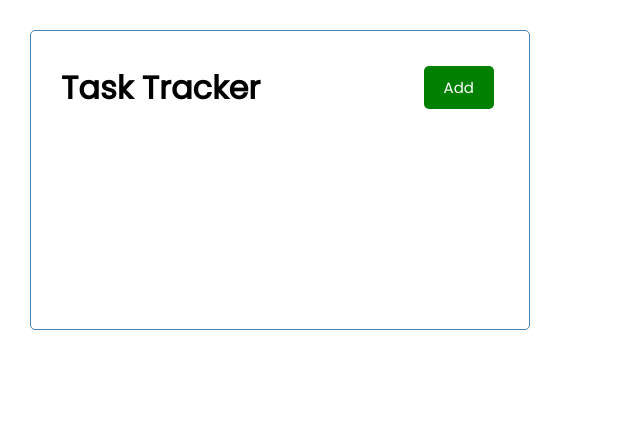
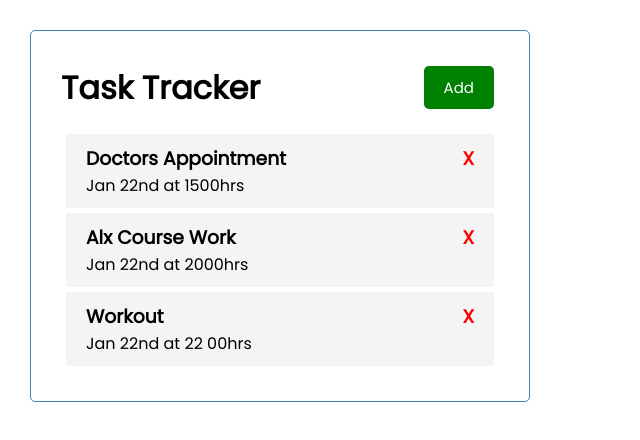
Before and after one commit to jumaantony/task-tracker, a React (Create React App) app: page / in a window 1280 px wide. Shown: the top 440 px of the page, without its empty margins (0-640 px from the left). Built offline with nearby package versions, Linux system fonts and the light colour scheme.

Commit message:
created tasks and the ability to delete them

```diff
--- a/src/App.js
+++ b/src/App.js
@@ -1,10 +1,39 @@
-import Header from './components/Header'
+import {React, useState} from 'react'
 import './App.css';
+import Header from './components/Header';
+import Tasks from './components/Tasks';
 
 function App() {
+  const [tasks, setTasks] = useState([
+    {
+        id: 1,
+        text: 'Doctors Appointment',
+        day: 'Jan 22nd at 1500hrs',
+        reminder: true
+    },
+    {
+        id: 2,
+        text: 'Alx Course Work',
+        day: 'Jan 22nd at 2000hrs',
+        reminder: true,
+    },
+    {
+        id: 3,
+        text: 'Workout',
+        day: 'Jan 22nd at 22 00hrs',
+        reminder: false,
+    },
+  ])
+
+  // Delete Task Func
+  const deleteTask  = (id) => {
+    setTasks(tasks.filter((task) => task.id !== id ))
+  }
+
   return (
     <div className='container'>
       <Header />
+      <Tasks tasks={tasks} onDelete={deleteTask} />
     </div>
   );
 }
--- /dev/null
+++ b/src/components/Task.js
@@ -0,0 +1,17 @@
+import React from 'react'
+
+const Task = ({ task, onDelete }) => {
+    return (
+        <div className='task'>
+            <h3> {task.text}
+                <span style={{ fontWeight: 'bolder', color: 'red', cursor:'pointer'}}
+                    onClick={() => onDelete(task.id)}>
+                    X
+                </span>
+            </h3>
+            <p> {task.day} </p>
+        </div>
+    )
+}
+
+export default Task
--- /dev/null
+++ b/src/components/Tasks.js
@@ -0,0 +1,15 @@
+import React from 'react';
+import Task from './Task';
+
+
+const Tasks = ({tasks, onDelete }) => {
+    return (
+        <div>
+            {tasks.map((task) => (
+                <Task key={task.id}  task={task} onDelete={onDelete}/>
+            ))}
+        </div>
+    )
+}
+
+export default Tasks
```
